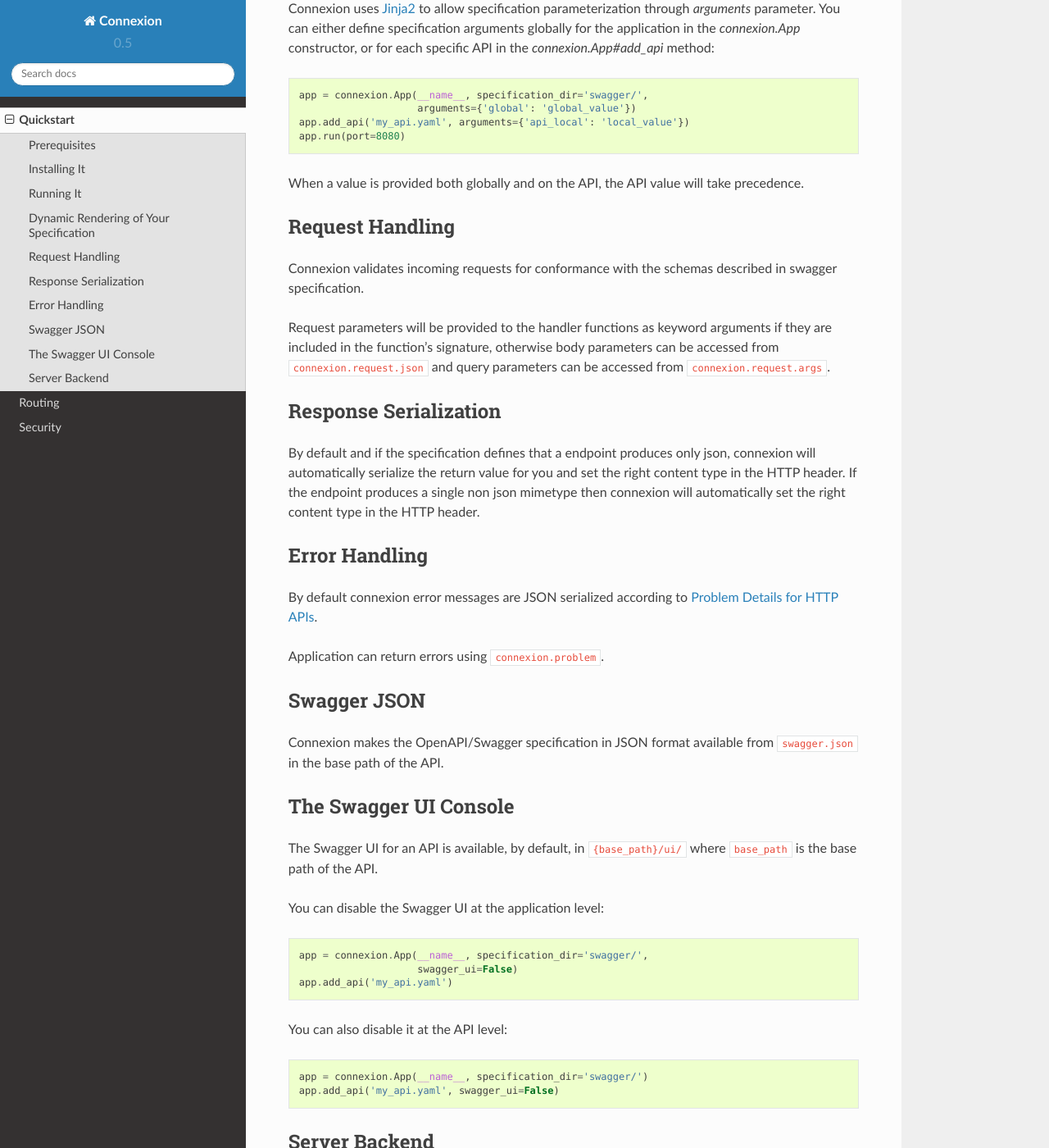
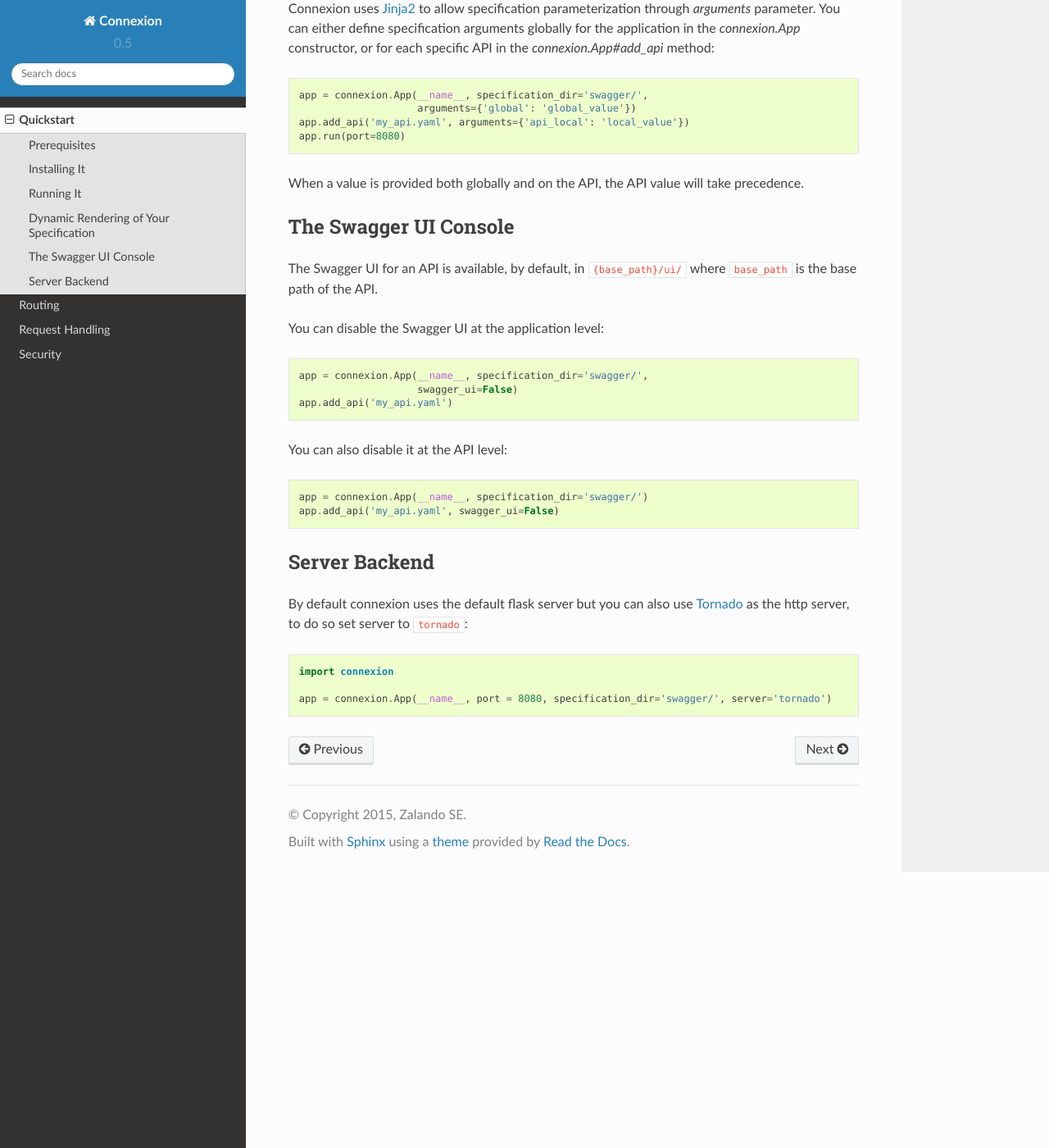
Before and after one commit to spec-first/connexion, a Sphinx documentation site: the page built from docs/quickstart.rst, in a window 1280 px wide and 1400 px high, scrolled down 731 px. Shown: the whole window at 82% size. Built offline with Sphinx 7.4.7 and the Read the Docs theme 2.0.0, drawn with Linux system fonts in a browser that asks for light colours.

Commit message:
#167 Request handling section in the documentation

```diff
--- a/docs/index.rst
+++ b/docs/index.rst
@@ -26,9 +26,9 @@
 
    quickstart
    routing
+   request_response
    security
 
 .. _Flask: http://flask.pocoo.org/
 .. _OpenAPI 2.0 Specification: https://github.com/OAI/OpenAPI-Specification/blob/master/versions/2.0.md
-.. _swagger.spec: https://github.com/swagger-api/swagger-spec/blob/master/versions/2.0.md
 .. _YAML format: https://github.com/OAI/OpenAPI-Specification/blob/master/versions/2.0.md#format
--- a/docs/quickstart.rst
+++ b/docs/quickstart.rst
@@ -49,38 +49,8 @@
 When a value is provided both globally and on the API, the API value
 will take precedence.
 
-Request Handling
-----------------
-Connexion validates incoming requests for conformance with the schemas described in swagger specification.
-
-Request parameters will be provided to the handler functions as keyword arguments if they are included in the function's
-signature, otherwise body parameters can be accessed from ``connexion.request.json`` and query parameters can be
-accessed from ``connexion.request.args``.
-
-
-Response Serialization
-----------------------
-By default and if the specification defines that a endpoint produces only json, connexion will automatically serialize
-the return value for you and set the right content type in the HTTP header.
-If the endpoint produces a single non json mimetype then connexion will automatically  set the right content type in the
-HTTP header.
-
-
-Error Handling
---------------
-By default connexion error messages are JSON serialized according to `Problem Details for HTTP APIs <http_problem_>`_.
-
-Application can return errors using ``connexion.problem``.
-
-
-Swagger JSON
-------------
-Connexion makes the OpenAPI/Swagger specification in JSON format
-available from ``swagger.json`` in the base path of the API.
-
 The Swagger UI Console
 ----------------------
-
 The Swagger UI for an API is available, by default, in
 ``{base_path}/ui/`` where ``base_path`` is the base path of the API.
 
@@ -112,7 +82,6 @@
     app = connexion.App(__name__, port = 8080, specification_dir='swagger/', server='tornado')
 
 
-.. _http_problem: https://tools.ietf.org/html/draft-ietf-appsawg-http-problem-00
 .. _Jinja2: http://jinja.pocoo.org/
 .. _swagger.spec: https://github.com/swagger-api/swagger-spec/blob/master/versions/2.0.md
 .. _swagger.spec.operation: https://github.com/swagger-api/swagger-spec/blob/master/versions/2.0.md#operation-object
```
Also changed, not shown: docs/request_response.rst (added, +29 -0 lines).
